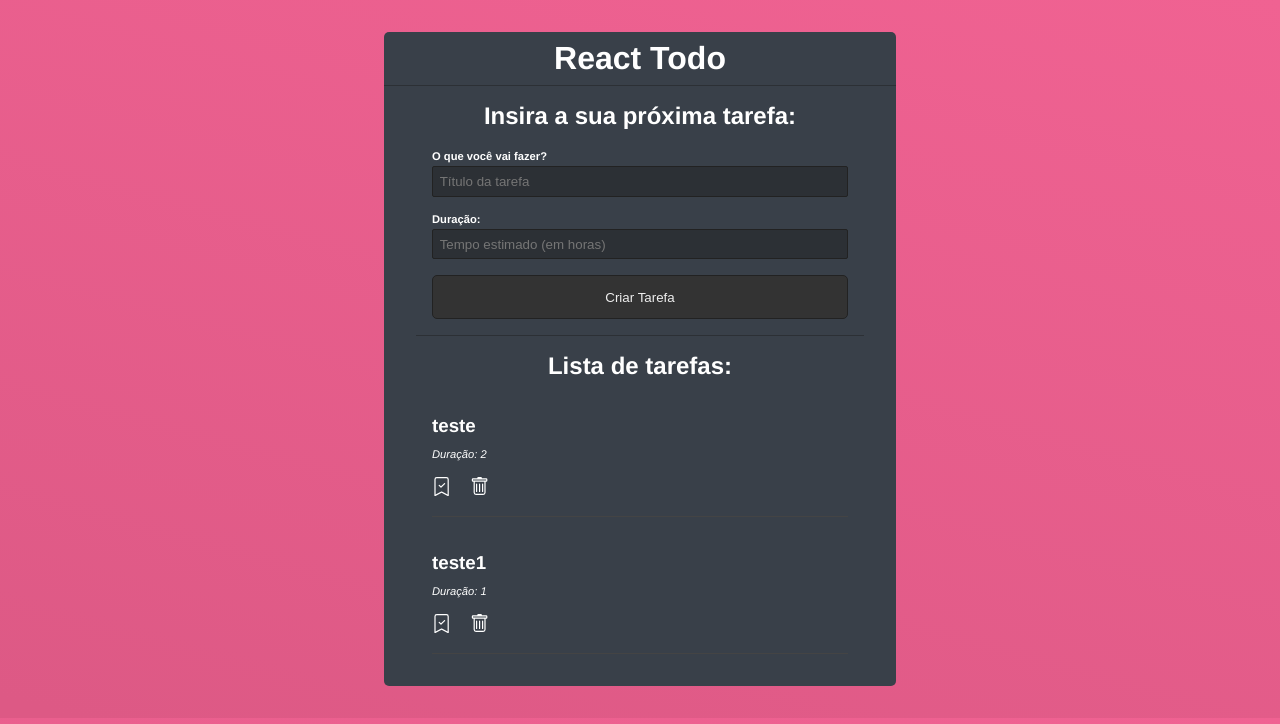
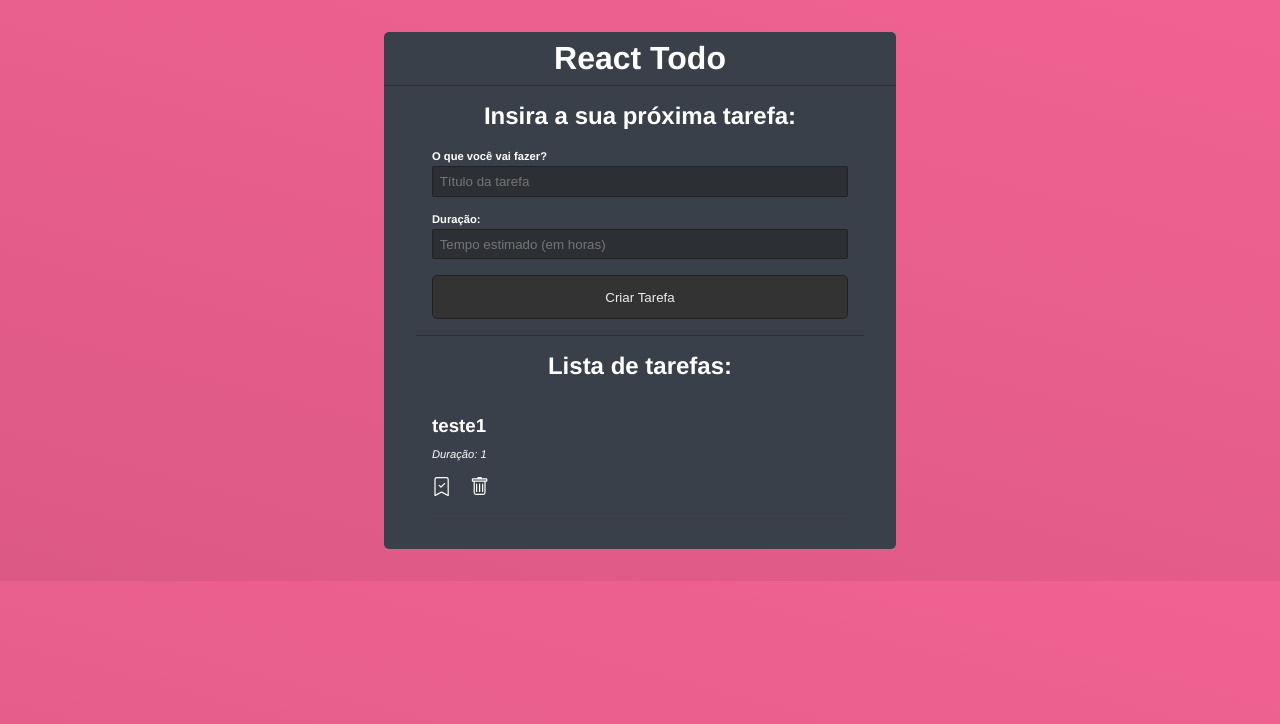
Before and after one commit to Danielecarn/To-Do-List, a React (Create React App) app in the folder to_do/: page / in a window 1280 px wide. Shown: the top 724 px of the page. Built offline with nearby package versions, Linux system fonts and the light colour scheme; data requests are answered from the project's data file.

Commit message:
Deletando um item

```diff
--- a/to_do/data/db.json
+++ b/to_do/data/db.json
@@ -1,11 +1,5 @@
 {
   "todos": [
-    {
-      "id": 0.6376358088872665,
-      "title": "teste",
-      "time": "2",
-      "done": false
-    },
     {
       "id": 0.38463579424922933,
       "title": "teste1",
--- a/to_do/public/index.html
+++ b/to_do/public/index.html
@@ -9,12 +9,12 @@
       name="description"
       content="Web site created using create-react-app"
     />
-    <link rel="apple-touch-icon" href="%PUBLIC_URL%/logo192.png" />
+    <!-- <link rel="apple-touch-icon" href="%PUBLIC_URL%/logo192.png" /> -->
     <!--
       manifest.json provides metadata used when your web app is installed on a
       user's mobile device or desktop. See https://developers.google.com/web/fundamentals/web-app-manifest/
     -->
-    <link rel="manifest" href="%PUBLIC_URL%/manifest.json" />
+    <!-- <link rel="manifest" href="%PUBLIC_URL%/manifest.json" /> -->
     <!--
       Notice the use of %PUBLIC_URL% in the tags above.
       It will be replaced with the URL of the `public` folder during the build.
--- a/to_do/src/App.js
+++ b/to_do/src/App.js
@@ -55,6 +55,14 @@ function App() {
     setTime("");
   };
 
+  const handleDelete = async (id) => {
+    await fetch(API + "/todos/" +id, {
+      method: "DELETE"
+    });
+
+    setTodos((prevState)=> prevState.filter((todo) => todo.id !== id));
+  };
+
   if(loading){
     return <p>Carregando...</p>
   }
@@ -103,7 +111,7 @@ function App() {
               <span>
                 {!todo.done ? <BsBookmarkCheck/> : <BsBookmarkCheckFill/>}
               </span>
-              <BsTrash/>
+              <BsTrash onClick={()=> handleDelete(todo.id)}/>
             </div>
           </div>
         ))}
```
